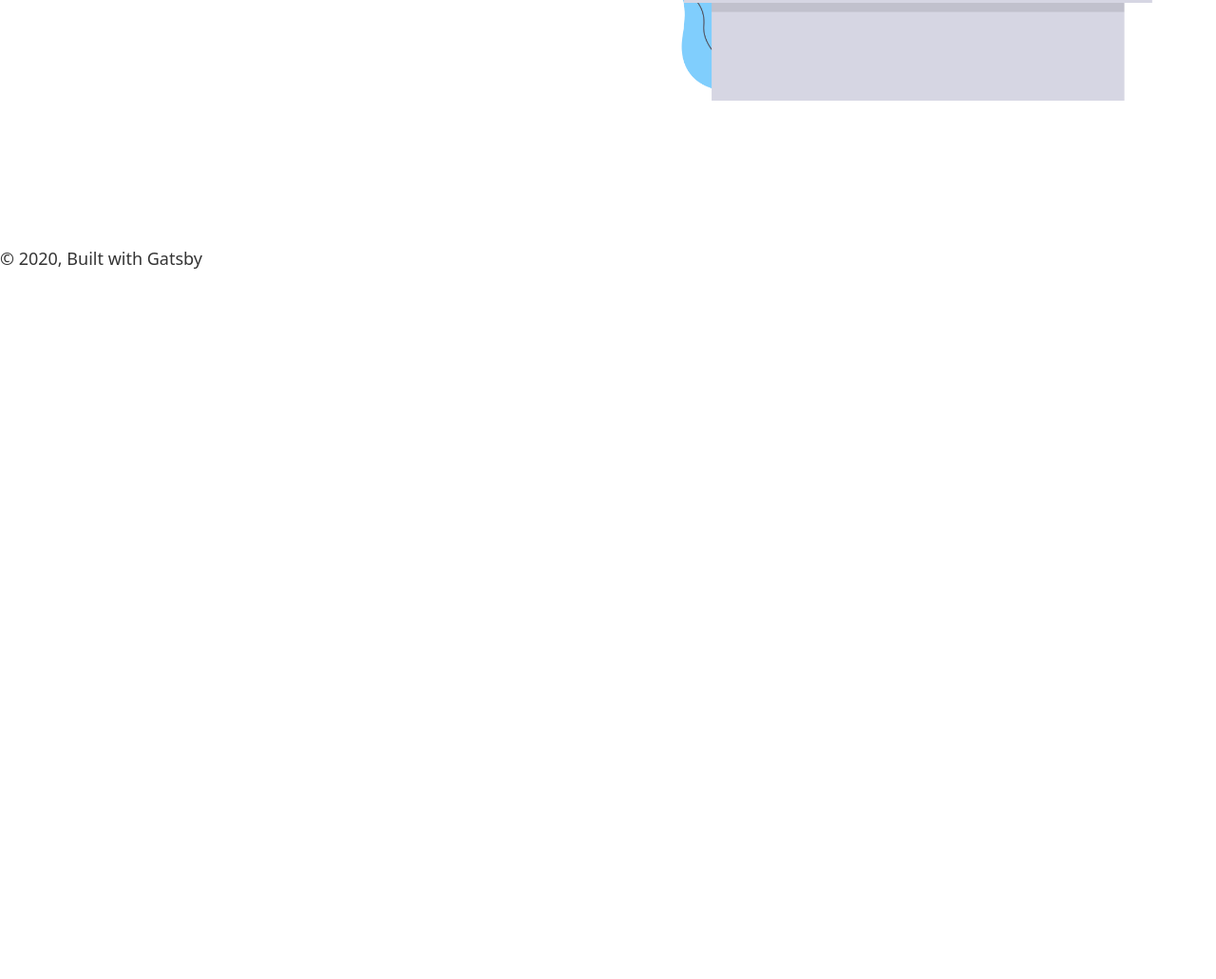
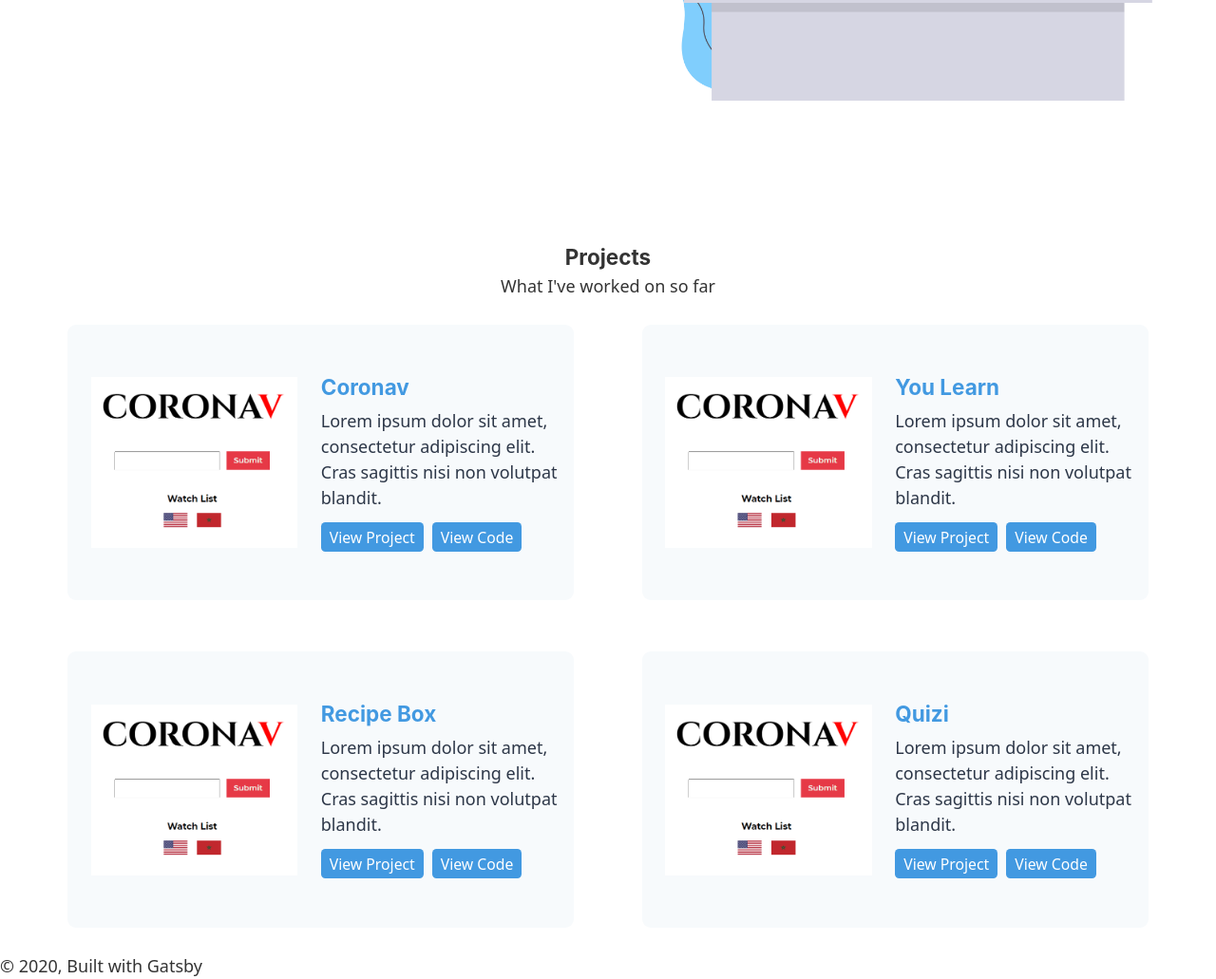
Before and after one commit to Charafboulafaa/portfolio, a Gatsby site: page / in a window 1280 px wide. Shown: the part 535-1566 px from the top of the page at 95% size. Before the commit the page ends 821 px from the top, so only its background shows below. Built offline with nearby package versions, Linux system fonts and the light colour scheme; Gatsby itself is replaced by a stand-in of ours.

Commit message:
projects section

```diff
--- /dev/null
+++ b/src/components/project.js
@@ -0,0 +1,34 @@
+import React from 'react'
+import { useStaticQuery, graphql } from "gatsby"
+import Img from "gatsby-image"
+
+export default function Project(props) {
+    const data = useStaticQuery(graphql`
+        query {
+        coronav: file(relativePath: { eq: "coronav.png" }) {
+            childImageSharp {
+            fluid(maxWidth: 300) {
+                ...GatsbyImageSharpFluid
+            }
+            }
+        }
+        }
+    `)
+    return (
+        <div className="text-left flex items-center my-6 py-12 bg-gray-100 rounded-lg w-full lg:w-5/12">
+            <div className="w-6/12 h-40 overflow-hidden">
+                <Img fluid={data.coronav.childImageSharp.fluid} style={{ maxHeight: "100%" }} imgStyle={{ objectFit: "contain" }}/>
+            </div>
+
+            <div className="w-6/12">
+                <h3 className="text-xl font-bold mb-2 text-blue-500">{props.title}</h3>
+                <p className="text-gray-800">{props.description}</p>
+                <div className="mt-3">
+                    <a href={props.viewLink} className="bg-blue-500 hover:bg-blue-600 text-white text-sm py-1 px-2 rounded mr-2">View Project</a>
+
+                    <a href={props.codeLink} className="bg-blue-500 hover:bg-blue-600 text-white text-sm py-1 px-2 rounded">View Code</a>
+                </div>
+            </div>
+        </div>
+    )
+}
--- /dev/null
+++ b/src/components/projects.js
@@ -0,0 +1,21 @@
+import React from 'react'
+import Project from './project'
+
+export default function Projects() {
+    return (
+        <div className="text-center">
+            <h2 className="text-xl font-bold">Projects</h2>
+            <p className="mt-1">What I've worked on so far</p>
+
+            <div className="flex flex-wrap justify-evenly">
+                <Project title='Coronav' description='Lorem ipsum dolor sit amet, consectetur adipiscing elit. Cras sagittis nisi non volutpat blandit.'/>
+
+                <Project title='You Learn' description='Lorem ipsum dolor sit amet, consectetur adipiscing elit. Cras sagittis nisi non volutpat blandit.'/>
+
+                <Project title='Recipe Box' description='Lorem ipsum dolor sit amet, consectetur adipiscing elit. Cras sagittis nisi non volutpat blandit.'/>
+
+                <Project title='Quizi' description='Lorem ipsum dolor sit amet, consectetur adipiscing elit. Cras sagittis nisi non volutpat blandit.'/>
+            </div>
+        </div>
+    )
+}
--- a/src/pages/index.js
+++ b/src/pages/index.js
@@ -5,11 +5,13 @@ import Layout from "../components/layout"
 import SEO from "../components/seo"
 
 import Hero from "../components/hero"
+import Projects from "../components/projects"
 
 const IndexPage = () => (
   <Layout>
     <SEO title="Home" />
     <Hero />
+    <Projects />
 
   </Layout>
 )
```
Also changed, not shown: src/images/coronav.png (added).
